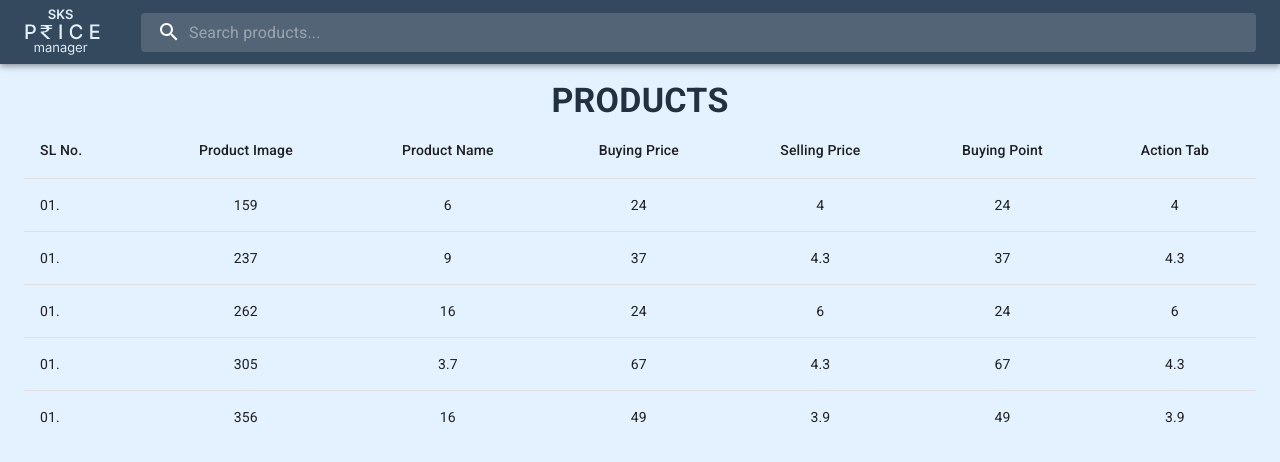
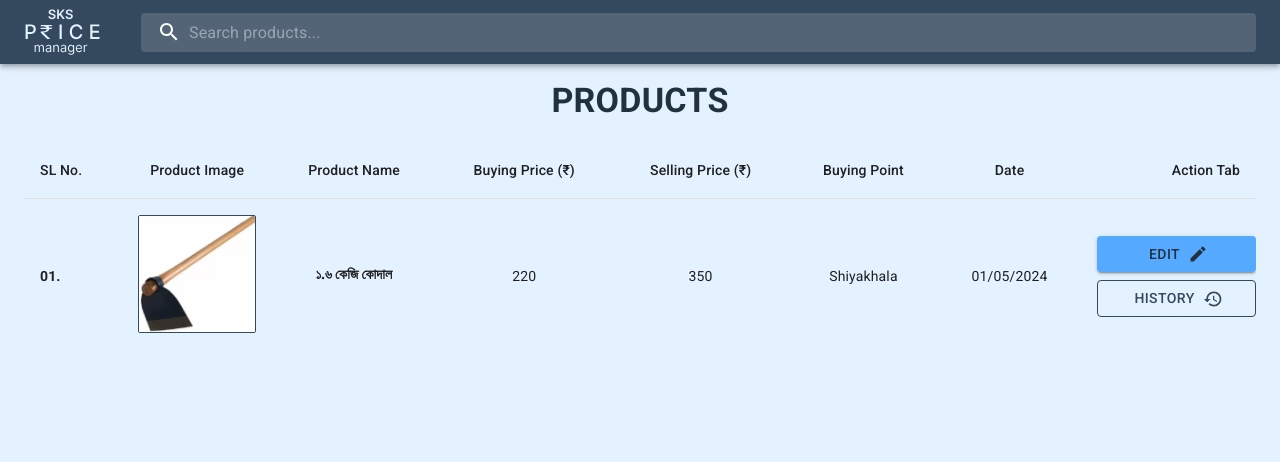
Before and after one commit to SkTamim/price-manager, a React (Vite) app: page / in a window 1280 px wide. Shown: the top 462 px of the page. Built offline with nearby package versions, Linux system fonts and the light colour scheme.

Commit message:
Completed static table row data

```diff
--- a/index.html
+++ b/index.html
@@ -17,7 +17,9 @@
   <link rel="preconnect" href="https://fonts.googleapis.com">
   <link rel="preconnect" href="https://fonts.gstatic.com" crossorigin>
   <link href="https://fonts.googleapis.com/css2?family=Hind+Siliguri:wght@300;400;500;600;700&family=Roboto:ital,wght@0,100;0,300;0,400;0,500;0,700;0,900;1,100;1,300;1,400;1,500;1,700;1,900&display=swap" rel="stylesheet">
-</head>
+  <link rel="preconnect" href="https://fonts.googleapis.com">
+  <link rel="preconnect" href="https://fonts.gstatic.com" crossorigin>
+  <link href="https://fonts.googleapis.com/css2?family=Baloo+Da+2:wght@400..800&family=Hind+Siliguri:wght@300;400;500;600;700&display=swap" rel="stylesheet">
 
 <body>
   <div id="root"></div>
--- a/package.json
+++ b/package.json
@@ -12,7 +12,7 @@
   "dependencies": {
     "@emotion/react": "^11.11.4",
     "@emotion/styled": "^11.11.0",
-    "@mui/icons-material": "^5.15.12",
+    "@mui/icons-material": "^5.15.14",
     "@mui/material": "^5.15.14",
     "react": "^18.2.0",
     "react-dom": "^18.2.0"
--- a/src/App.jsx
+++ b/src/App.jsx
@@ -14,6 +14,7 @@ function App() {
 					align='center'
 					textTransform='uppercase'
 					fontWeight='bold'
+					marginBottom='20px'
 				>
 					Products
 				</Typography>
--- a/src/components/ProductTableRow.jsx
+++ b/src/components/ProductTableRow.jsx
@@ -1,31 +1,59 @@
-import { TableCell, TableRow } from "@mui/material";
+import { Button, Stack, TableCell, TableRow } from "@mui/material";
+import kodal from "../assets/kodal.webp";
+import { Edit, History } from "@mui/icons-material";
 
 const ProductTableRow = () => {
-	function createData(name, calories, fat, carbs, protein) {
-		return { name, calories, fat, carbs, protein };
-	}
-	const rows = [
-		createData("Frozen yoghurt", 159, 6.0, 24, 4.0),
-		createData("Ice cream sandwich", 237, 9.0, 37, 4.3),
-		createData("Eclair", 262, 16.0, 24, 6.0),
-		createData("Cupcake", 305, 3.7, 67, 4.3),
-		createData("Gingerbread", 356, 16.0, 49, 3.9),
-	];
+	const rows = [1];
 
 	return rows.map((row) => (
 		<TableRow
 			key={row.name}
 			sx={{ "&:last-child td, &:last-child th": { border: 0 } }}
 		>
-			<TableCell component='th' scope='row'>
+			<TableCell component='th' scope='row' sx={{ fontWeight: "bold" }}>
 				01.
 			</TableCell>
-			<TableCell align='center'>{row.calories}</TableCell>
-			<TableCell align='center'>{row.fat}</TableCell>
-			<TableCell align='center'>{row.carbs}</TableCell>
-			<TableCell align='center'>{row.protein}</TableCell>
-			<TableCell align='center'>{row.carbs}</TableCell>
-			<TableCell align='center'>{row.protein}</TableCell>
+			<TableCell align='center' sx={{ width: "150px", height: "150px" }}>
+				<img
+					src={kodal}
+					alt='Product Image'
+					style={{ border: "1px solid #34495E", borderRadius: "2px" }}
+				/>
+			</TableCell>
+			<TableCell align='center' className='font_bn' sx={{ fontWeight: "bold" }}>
+				১.৬ কেজি কোদাল
+			</TableCell>
+			<TableCell align='center'>220</TableCell>
+			<TableCell align='center'>350</TableCell>
+			<TableCell align='center'>Shiyakhala</TableCell>
+			<TableCell align='center'>01/05/2024</TableCell>
+			<TableCell align='right' sx={{ paddingRight: 0 }}>
+				<Stack spacing={1}>
+					<Button
+						variant='contained'
+						endIcon={<Edit />}
+						sx={{
+							backgroundColor: "#55AAFF",
+							color: " #22313f",
+							"&:hover": {
+								backgroundColor: "#0F87FF",
+							},
+						}}
+					>
+						Edit
+					</Button>
+					<Button
+						variant='outlined'
+						endIcon={<History />}
+						sx={{
+							color: "#34495E",
+							borderColor: "#34495E",
+						}}
+					>
+						History
+					</Button>
+				</Stack>
+			</TableCell>
 		</TableRow>
 	));
 };
--- a/src/components/ProductsTable.jsx
+++ b/src/components/ProductsTable.jsx
@@ -17,10 +17,11 @@ const ProductsTable = () => {
 						<TableCell align='left'>SL No.</TableCell>
 						<TableCell align='center'>Product Image</TableCell>
 						<TableCell align='center'>Product Name</TableCell>
-						<TableCell align='center'>Buying Price</TableCell>
-						<TableCell align='center'>Selling Price </TableCell>
+						<TableCell align='center'>Buying Price (₹)</TableCell>
+						<TableCell align='center'>Selling Price (₹)</TableCell>
 						<TableCell align='center'>Buying Point </TableCell>
-						<TableCell align='center'>Action Tab </TableCell>
+						<TableCell align='center'>Date </TableCell>
+						<TableCell align='right'>Action Tab </TableCell>
 					</TableRow>
 				</TableHead>
 
--- a/src/main.css
+++ b/src/main.css
@@ -23,5 +23,8 @@ body {
 	font-family: "Roboto", sans-serif;
 }
 .font_bn {
-	font-family: "Hind Siliguri", sans-serif;
+	font-family: "Baloo Da 2", sans-serif !important;
 }
+img {
+	max-width: 100%;
+}
```
Also changed, not shown: src/assets/kodal.webp (added), 1 other file (tests, documents, lock files or other folders).
